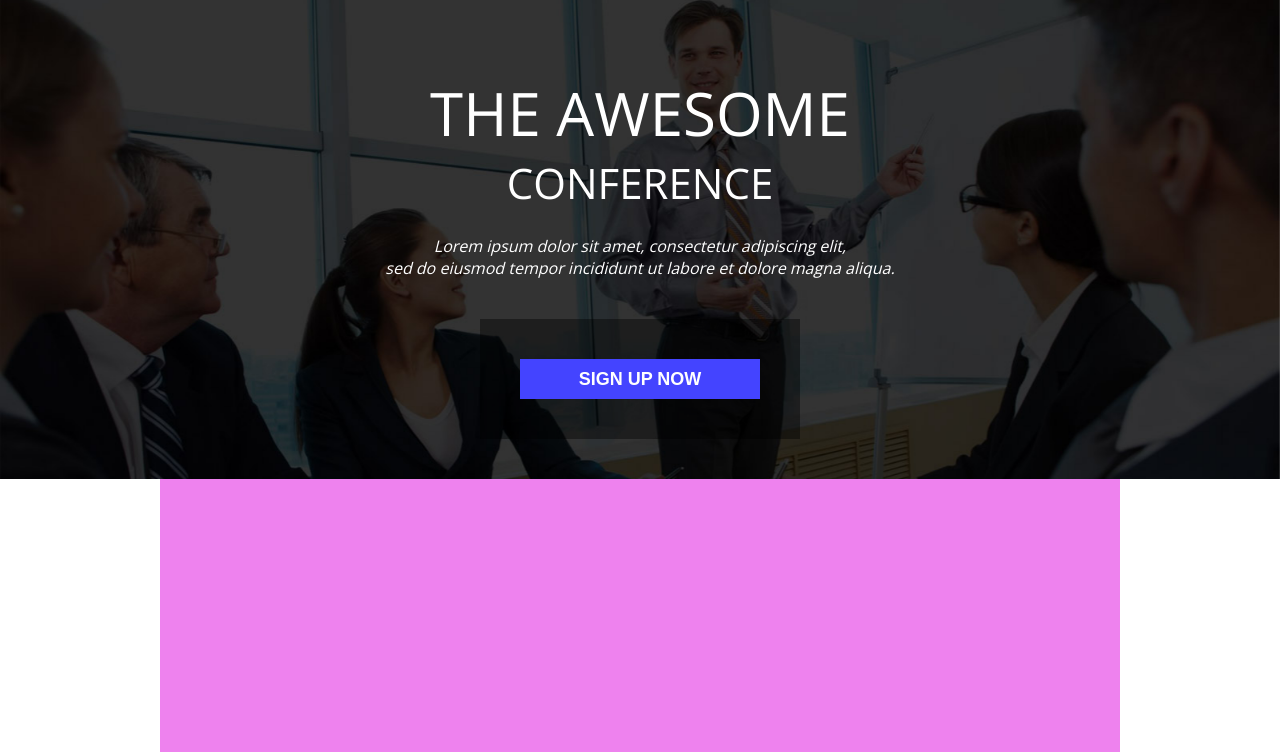
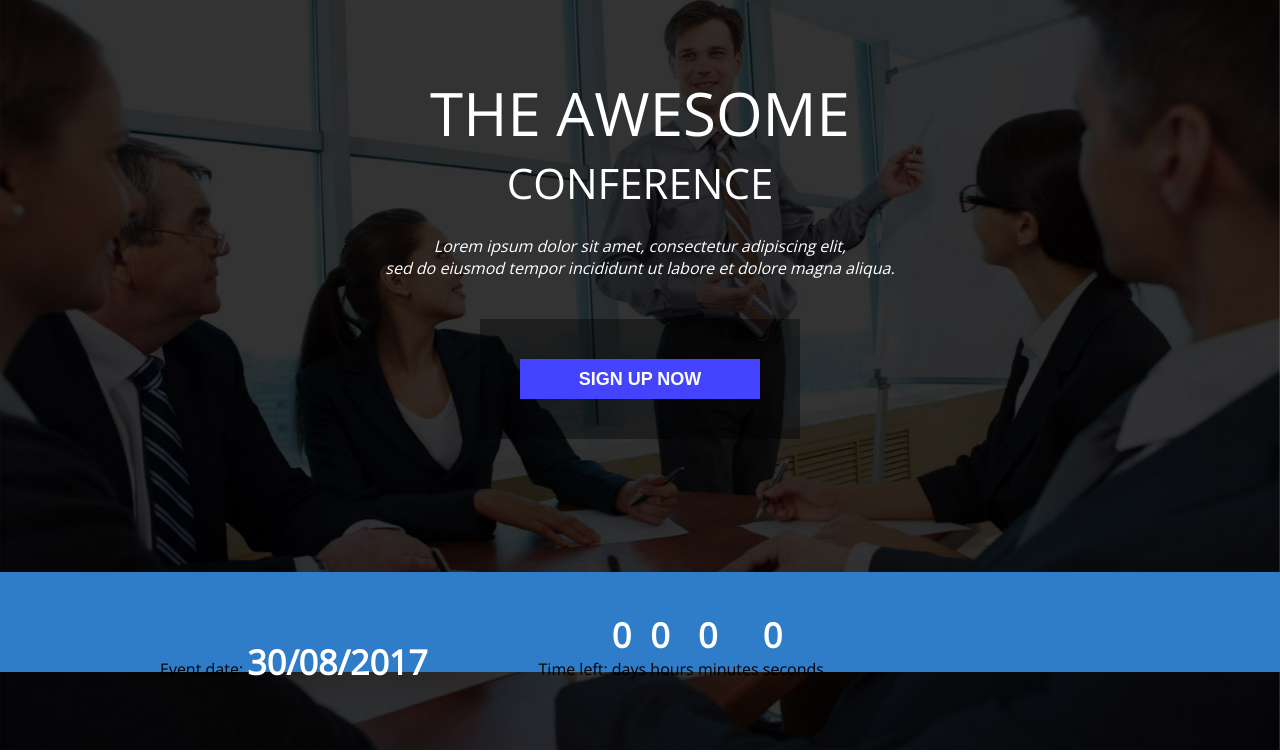
Before and after one commit to MaraZv/rcs-webcamp-091019, a plain HTML site: page day2/index.html in a window 1280 px wide. Shown: the part 48-800 px from the top of the page. Drawn offline with nearby package versions, Linux system fonts and the light colour scheme.

Commit message:
wip day 3

```diff
--- a/day2/css/style.css
+++ b/day2/css/style.css
@@ -84,8 +84,51 @@ p {
 
 .innerContainer.jumbo {
     text-align: center;
+    height: 500px;
 }
 
 .innerContainer.jumbo p {
     color: white;
 }
+
+.blueDivider {
+    height: 100px;
+    background-color: #2f7cc8;
+}
+
+.section2 {
+    background-color: transparent;
+}
+
+.date, .timerLeft {
+    font-family: "Open sans", sans-serif;
+    font-size: 34px;
+    font-weight: bold;
+    color: white;
+}
+
+.leftRow {
+    display: inline-block;
+    width: 39%;
+    line-height: 100px;
+}
+
+.timerLeftRow {
+    display: inline-block;
+    width: 59%;
+    line-height: 100px;
+}
+
+.timerLeftRow .column {
+    display: inline-block;
+}
+
+.timerLeftRow div {
+    line-height: initial;
+}
+
+.timerLeftRow .column {
+    height: 100px;
+    margin-top: 40px;
+    margin-bottom: 40px;
+}
--- a/day2/index.html
+++ b/day2/index.html
@@ -41,7 +41,34 @@
         </div>
     </div>
     <div class="outerContainer">
-        <div class="innerContainer" style="height: 2000px; background-color: violet;">
+        <div class="blueDivider">
+            <div class="innerContainer section2">
+                <div class="leftRow">
+                    <span>Event date:</span>
+                    <span class="date">30/08/2017</span>
+                </div>
+                <div class="timerLeftRow">
+                    <div class="column">
+                        <span>Time left:</span>
+                    </div>
+                    <div class="column">
+                        <div class="timerLeft">0</div>
+                        <div>days</div>
+                    </div>
+                    <div class="column">
+                        <div class="timerLeft">0</div>
+                        <div>hours</div>
+                    </div>
+                    <div class="column">
+                        <div class="timerLeft">0</div>
+                        <div>minutes</div>
+                    </div>
+                    <div class="column">
+                        <div class="timerLeft">0</div>
+                        <div>seconds</div>
+                    </div>
+                </div>
+            </div>
 
         </div>
     </div>
```
